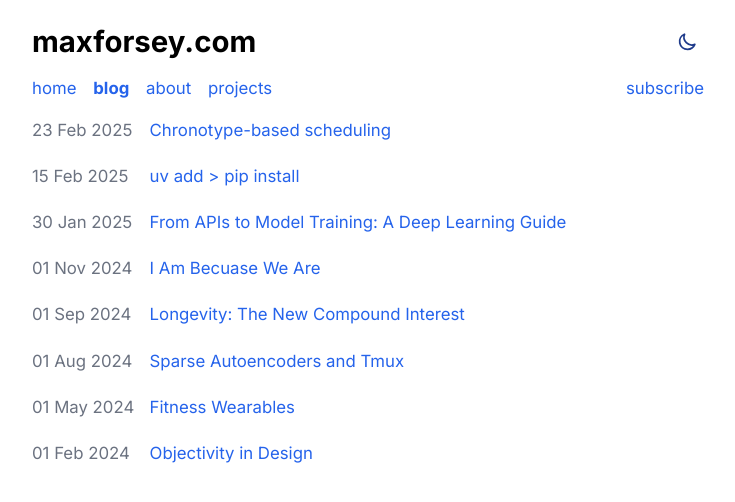
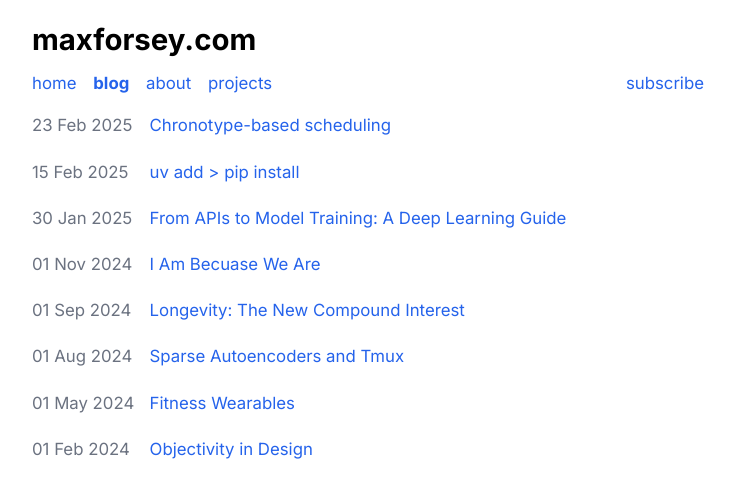
Before and after one commit to max4c/m4c2, a Next.js app: page /blog in a window 1280 px wide. Shown: the top 502 px of the page, without its empty margins (272-1007 px from the left). Built offline with nearby package versions, Linux system fonts and the light colour scheme.

Commit message:
Remove manual theme toggle, keep only automatic system theme detection

```diff
--- a/src/components/MinimalHeader.tsx
+++ b/src/components/MinimalHeader.tsx
@@ -3,7 +3,6 @@
 import Link from 'next/link';
 import { usePathname } from 'next/navigation';
 import SubscribeButton from './SubscribeButton';
-import ThemeToggle from './ThemeToggle';
 
 export default function MinimalHeader() {
   const pathname = usePathname() || '';
@@ -12,14 +11,11 @@ export default function MinimalHeader() {
   return (
     <header className="w-full max-w-2xl mx-auto pt-6 px-4">
       <div>
-        <div className="flex justify-between items-center mb-4">
-          <h3 className="text-xl font-bold">
-            <Link href="/" className="text-black dark:text-white hover:no-underline">
-              maxforsey.com
-            </Link>
-          </h3>
-          <ThemeToggle />
-        </div>
+        <h3 className="text-xl font-bold mb-4">
+          <Link href="/" className="text-black dark:text-white hover:no-underline">
+            maxforsey.com
+          </Link>
+        </h3>
         <div className="flex justify-between items-center mb-4">
           <nav className="flex space-x-4">
             <Link
--- a/src/components/ThemeDebugger.tsx
+++ /dev/null
@@ -1,31 +0,0 @@
-"use client"
-
-import { useTheme } from 'next-themes';
-import { useEffect, useState } from 'react';
-
-export default function ThemeDebugger() {
-  const { theme, resolvedTheme, setTheme, systemTheme } = useTheme();
-  const [mounted, setMounted] = useState(false);
-
-  useEffect(() => {
-    setMounted(true);
-    console.log("ThemeDebugger mounted");
-  }, []);
-
-  useEffect(() => {
-    if (mounted) {
-      console.log({
-        theme,
-        resolvedTheme,
-        systemTheme,
-        docHasDarkClass: document.documentElement.classList.contains('dark'),
-        systemPrefersDark: window.matchMedia('(prefers-color-scheme: dark)').matches,
-        localStorageTheme: localStorage.getItem('theme')
-      });
-    }
-  }, [theme, resolvedTheme, systemTheme, mounted]);
-
-  if (!mounted) return null;
-
-  return null; // This component doesn't render anything
-}
--- a/src/components/ThemeToggle.tsx
+++ /dev/null
@@ -1,61 +0,0 @@
-"use client"
-
-import { useTheme } from "next-themes"
-import { useEffect, useState } from "react"
-
-export default function ThemeToggle() {
-  const { theme, setTheme, resolvedTheme } = useTheme()
-  const [mounted, setMounted] = useState(false)
-
-  // After mounting, we can access the theme
-  useEffect(() => {
-    setMounted(true)
-  }, [])
-
-  if (!mounted) {
-    return <div className="w-8 h-8" /> // Placeholder with same dimensions
-  }
-
-  const isDark = theme === "dark" || resolvedTheme === "dark"
-
-  return (
-    <button
-      aria-label="Toggle Dark Mode"
-      type="button"
-      className="w-8 h-8 rounded-lg flex items-center justify-center transition-colors hover:bg-gray-200 dark:hover:bg-gray-700"
-      onClick={() => setTheme(isDark ? "light" : "dark")}
-    >
-      {isDark ? (
-        <svg
-          xmlns="http://www.w3.org/2000/svg"
-          viewBox="0 0 24 24"
-          fill="none"
-          stroke="currentColor"
-          className="w-5 h-5 text-yellow-500"
-        >
-          <path
-            strokeLinecap="round"
-            strokeLinejoin="round"
-            strokeWidth={2}
-            d="M12 3v1m0 16v1m9-9h-1M4 12H3m15.364 6.364l-.707-.707M6.343 6.343l-.707-.707m12.728 0l-.707.707M6.343 17.657l-.707.707M16 12a4 4 0 11-8 0 4 4 0 018 0z"
-          />
-        </svg>
-      ) : (
-        <svg
-          xmlns="http://www.w3.org/2000/svg"
-          viewBox="0 0 24 24"
-          fill="none"
-          stroke="currentColor"
-          className="w-5 h-5 text-blue-900"
-        >
-          <path
-            strokeLinecap="round"
-            strokeLinejoin="round"
-            strokeWidth={2}
-            d="M20.354 15.354A9 9 0 018.646 3.646 9.003 9.003 0 0012 21a9.003 9.003 0 008.354-5.646z"
-          />
-        </svg>
-      )}
-    </button>
-  )
-}
```
